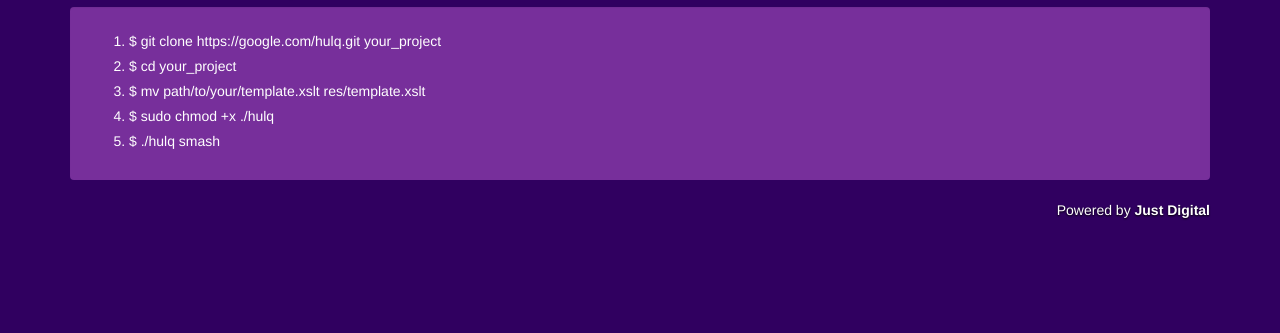
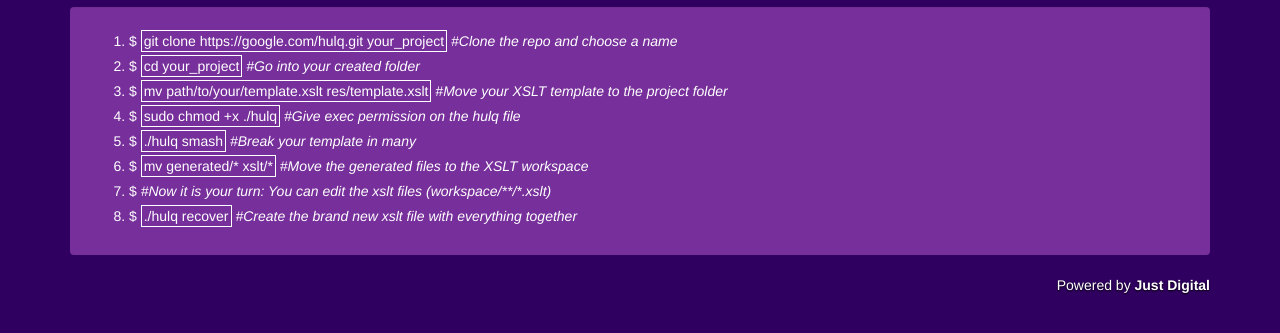
Before and after one commit to justdigital/hulq, a plain HTML site: page index.html in a window 1280 px wide. Shown: the part 431-764 px from the top of the page. Drawn offline with Linux system fonts and the light colour scheme.

Commit message:
Changes to the website

```diff
--- a/index.html
+++ b/index.html
@@ -13,7 +13,7 @@
 <nav class="navbar navbar-default navbar-fixed-top">
   <div class="container-fluid">
     <ul class="nav navbar-nav pull-right">
-      <li><a href="#">Documentation</a></li>
+      <li><a href="https://github.com/justdigital/hulq/#readme">Documentation</a></li>
     </ul>
   </div>
 </nav>
@@ -31,11 +31,37 @@
     <h2>Get started easily</h2>
     <div class="well">
       <ol>
-        <li class="getting-started-step">git clone https://google.com/hulq.git your_project</li>
-        <li class="getting-started-step">cd your_project</li>
-        <li class="getting-started-step">mv path/to/your/template.xslt res/template.xslt</li>
-        <li class="getting-started-step">sudo chmod +x ./hulq</li>
-        <li class="getting-started-step">./hulq smash</li>
+        <li class="getting-started-step">
+          <span class="get-started-command">git clone https://google.com/hulq.git your_project</span>
+          <span class="get-started-comment">#Clone the repo and choose a name</span>
+        </li>
+        <li class="getting-started-step">
+          <span class="get-started-command">cd your_project</span>
+          <span class="get-started-comment">#Go into your created folder</span>
+        </li>
+        <li class="getting-started-step">
+          <span class="get-started-command">mv path/to/your/template.xslt res/template.xslt</span>
+          <span class="get-started-comment">#Move your XSLT template to the project folder</span>
+        </li>
+        <li class="getting-started-step">
+          <span class="get-started-command">sudo chmod +x ./hulq</span>
+          <span class="get-started-comment">#Give exec permission on the hulq file</span>
+        </li>
+        <li class="getting-started-step">
+          <span class="get-started-command">./hulq smash</span>
+          <span class="get-started-comment">#Break your template in many</span>
+        </li>
+        <li class="getting-started-step">
+          <span class="get-started-command">mv generated/* xslt/*</span>
+          <span class="get-started-comment">#Move the generated files to the XSLT workspace</span>
+        </li>
+        <li class="getting-started-step">
+          <span class="get-started-comment">#Now it is your turn: You can edit the xslt files (workspace/**/*.xslt)</span>
+        </li>
+        <li class="getting-started-step">
+          <span class="get-started-command">./hulq recover</span>
+          <span class="get-started-comment">#Create the brand new xslt file with everything together</span>
+        </li>
       </ol>
     </div>
   </div>
--- a/page/css/app.css
+++ b/page/css/app.css
@@ -16,6 +16,7 @@ body {
 .navbar{
   background-color: #300060;
   border-color:  #300060;
+  box-shadow: 0px 0px 10px 7px rgba(0,0,0,0.6);
 }
 
 .navbar .navbar-nav>li>a{
@@ -31,7 +32,6 @@ body {
 .jumbotron{
   background-color: #15C215;
   box-shadow:
-    inset 0px 11px 8px -10px black,
     inset 0px -11px 8px -10px black;
 }
 
@@ -68,6 +68,14 @@ body {
 .section .well li:before{
   content: '$ ';
 }
+.section .well li .get-started-command{
+  border: 1px solid white;
+  padding: 2px;
+}
+.section .well li .get-started-comment{
+  font-color: #F0F0F0;
+  font-style: italic;
+}
 
 h2{
   color: white;
```
Also changed, not shown: README.md.
